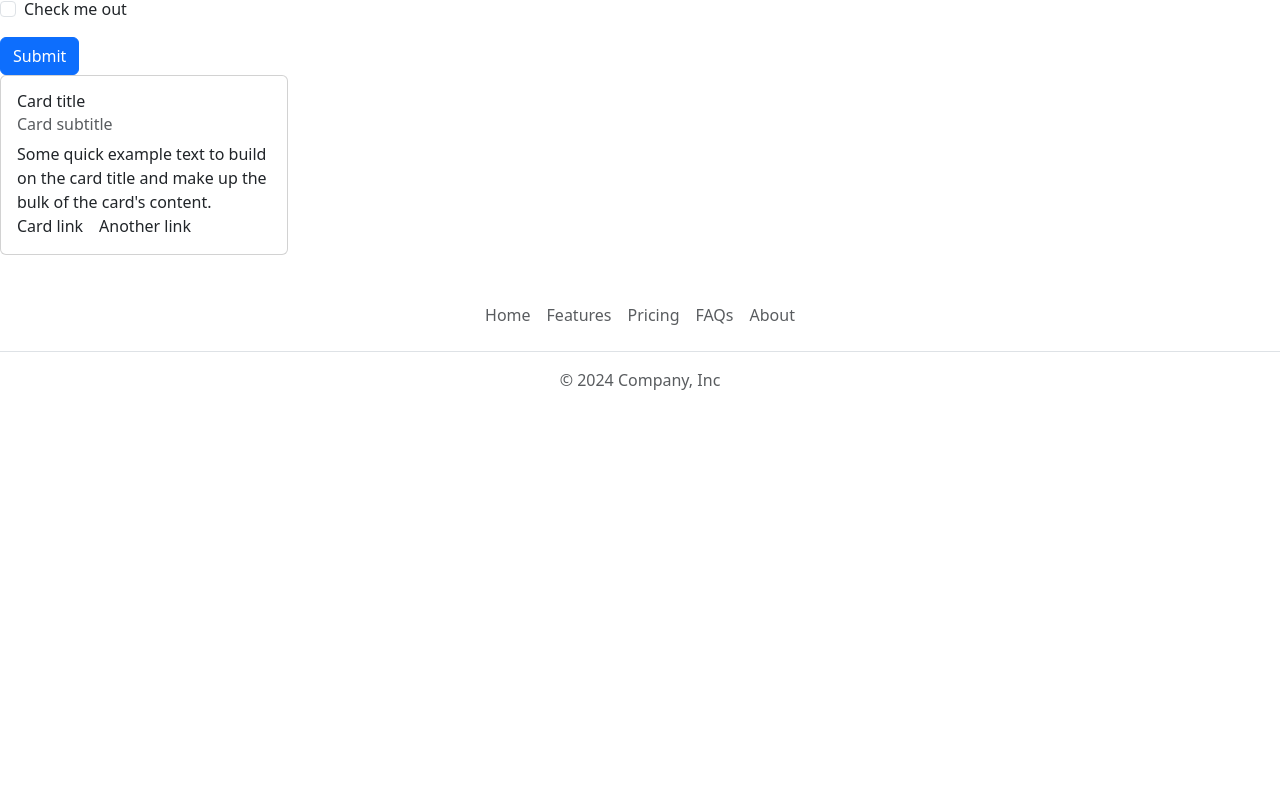
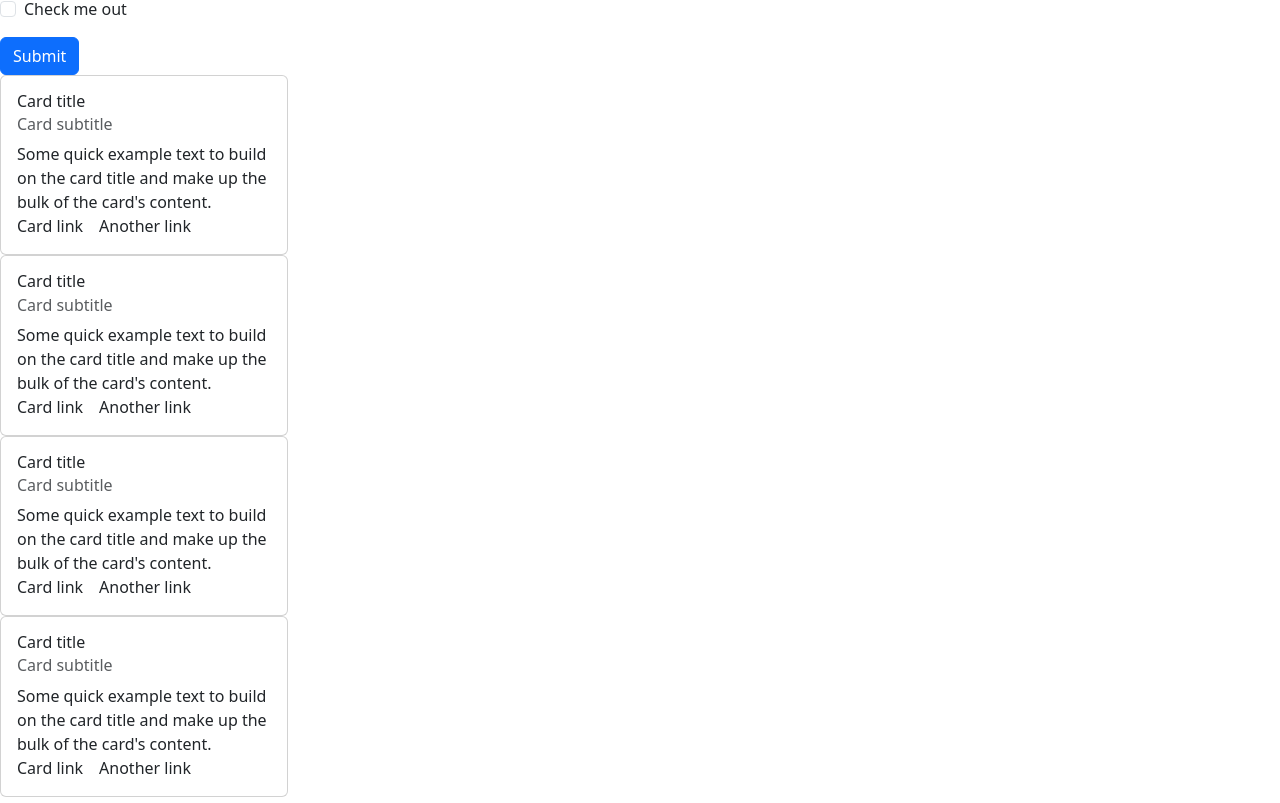
Before and after one commit to abhi-develope/React-Revision, a React (Vite) app in the folder projects/Social-Media/: page / in a window 1280 px wide. Shown: the part 1097-1900 px from the top of the page. Before the commit the page ends 1529 px from the top, so only its background shows below. Built offline with nearby package versions, Linux system fonts and the light colour scheme.

Commit message:
create postList components

```diff
--- a/projects/Social-Media/src/App.jsx
+++ b/projects/Social-Media/src/App.jsx
@@ -1,17 +1,17 @@
 import CreatePost from "./components/CreatePost";
 import Footer from "./components/Footer";
 import Header from "./components/Header";
-import Post from "./components/Post";
+import PostList from "./components/PostList";
 import Sidebar from "./components/Sidebar";
 
 function App() {
   return (
     <div className="flex ">
-      <Sidebar />
+      <Sidebar/>
       <div className="inner flex flex-col">
         <Header />
         <CreatePost/>
-        <Post/>
+        <PostList/>
         <Footer />
       </div>
     </div>
--- /dev/null
+++ b/projects/Social-Media/src/components/PostList.jsx
@@ -0,0 +1,80 @@
+import React from 'react'
+
+function PostList() {
+  return (
+    <div className='flex flex-wrap gap-6'>
+      <div class="card" style={{width: "18rem"}}>
+        <div class="card-body">
+          <h5 class="card-title">Card title</h5>
+          <h6 class="card-subtitle mb-2 text-body-secondary">Card subtitle</h6>
+          <p class="card-text">
+            Some quick example text to build on the card title and make up the
+            bulk of the card's content.
+          </p>
+          <a href="#" class="card-link">
+            Card link
+          </a>
+          <a href="#" class="card-link">
+            Another link
+          </a>
+        </div>
+      </div>
+
+
+      <div class="card" style={{width: "18rem"}}>
+        <div class="card-body">
+          <h5 class="card-title">Card title</h5>
+          <h6 class="card-subtitle mb-2 text-body-secondary">Card subtitle</h6>
+          <p class="card-text">
+            Some quick example text to build on the card title and make up the
+            bulk of the card's content.
+          </p>
+          <a href="#" class="card-link">
+            Card link
+          </a>
+          <a href="#" class="card-link">
+            Another link
+          </a>
+        </div>
+      </div>
+
+
+      <div class="card" style={{width: "18rem"}}>
+        <div class="card-body">
+          <h5 class="card-title">Card title</h5>
+          <h6 class="card-subtitle mb-2 text-body-secondary">Card subtitle</h6>
+          <p class="card-text">
+            Some quick example text to build on the card title and make up the
+            bulk of the card's content.
+          </p>
+          <a href="#" class="card-link">
+            Card link
+          </a>
+          <a href="#" class="card-link">
+            Another link
+          </a>
+        </div>
+      </div>
+
+
+      <div class="card" style={{width: "18rem"}}>
+        <div class="card-body">
+          <h5 class="card-title">Card title</h5>
+          <h6 class="card-subtitle mb-2 text-body-secondary">Card subtitle</h6>
+          <p class="card-text">
+            Some quick example text to build on the card title and make up the
+            bulk of the card's content.
+          </p>
+          <a href="#" class="card-link">
+            Card link
+          </a>
+          <a href="#" class="card-link">
+            Another link
+          </a>
+        </div>
+      </div>
+    </div>
+  )
+}
+
+export default PostList
--- a/projects/Social-Media/src/components/Sidebar.jsx
+++ b/projects/Social-Media/src/components/Sidebar.jsx
@@ -4,7 +4,7 @@ import 'bootstrap/dist/css/bootstrap.min.css'
 function Sidebar() {
   return (
     <div>
-        <div class="d-flex flex-column flex-shrink-0 p-3 bg-body-tertiary" style={{width: "280px", height: "100vh"}}>
+        <div class="d-flex flex-column flex-shrink-0 p-3 bg-body-tertiary " style={{width: "280px", height: "100vh"}}>
     <a href="/" class="d-flex align-items-center mb-3 mb-md-0 me-md-auto link-body-emphasis text-decoration-none">
       <svg class="bi pe-none me-2" width="40" height="32"><use xlinkHref="#bootstrap"></use></svg>
       <span class="fs-4">Sidebar</span>
```
